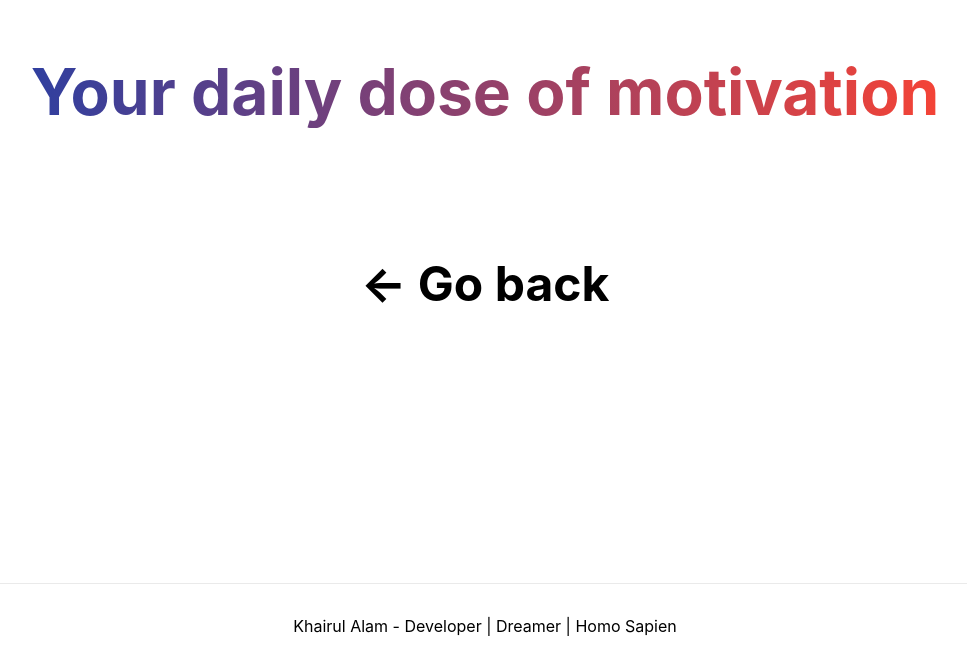
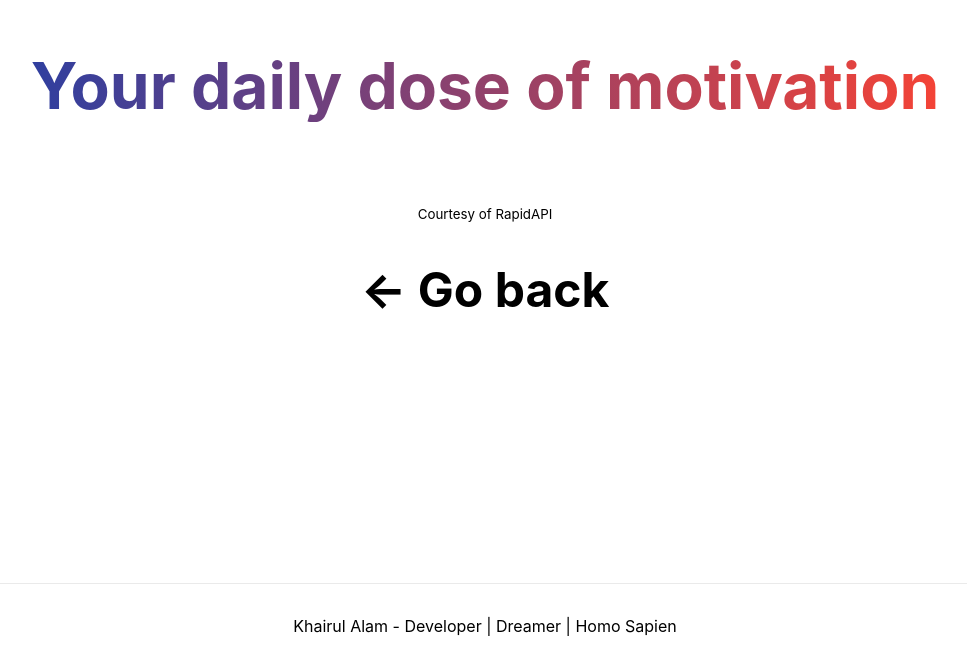
Before and after one commit to devKhairul/portfolio-website, a Next.js app: page /motivation in a window 1280 px wide. Shown: the part 217-885 px from the top of the page, without its empty margins (155-1122 px from the left). Built offline with nearby package versions, Linux system fonts and the light colour scheme; no server answers.

Commit message:
Made some final to the API and the footer

```diff
--- a/pages/motivation.js
+++ b/pages/motivation.js
@@ -6,7 +6,8 @@ import { useEffect, useState } from 'react'
 
 export default function Home() {
 
-    const [quote, setQuote] = useState([])
+    const [quote, setQuote] = useState({})
+    const [refresh, setRefresh] = useState()
 
     const config = {
       headers: {
@@ -25,8 +26,9 @@ export default function Home() {
 
     }, [])
 
-    // console.log(quote.content)
-    // console.log(quote.originator.name)
+
+
+    // console.log(quote)
 
     return (
       <div className={styles.container}>
@@ -37,14 +39,17 @@ export default function Home() {
         </Head>
 
         <main className={styles.main}>
-          <h1 className={styles.title}>
+          <h1 className={styles.title} style={{marginBottom: "1em"}}>
             Your daily dose of motivation
           </h1>
 
-          <p className={styles.description}>
-            { quote.content }
+          <p className={styles.description} style={{margin: "10px"}}>
+            { quote.content && quote.content }
           </p>
-          {/* <h2>{ quote.originator.name }</h2> */}
+
+          { quote.originator && <h2>{quote.originator.name}</h2> }
+
+          <small style={{marginBottom: "3em"}}>Courtesy of RapidAPI</small>
 
           <h2 className={styles.titlesm}>
             <Link href='/'>
@@ -52,13 +57,11 @@ export default function Home() {
             </Link>
           </h2>
 
-
-
         </main>
 
         <footer className={styles.footer}>
           <a
-            href="#"
+            href="https://linkedin.com/in/devkhairul#"
             target="_blank"
             rel="noopener noreferrer"
           >
```
